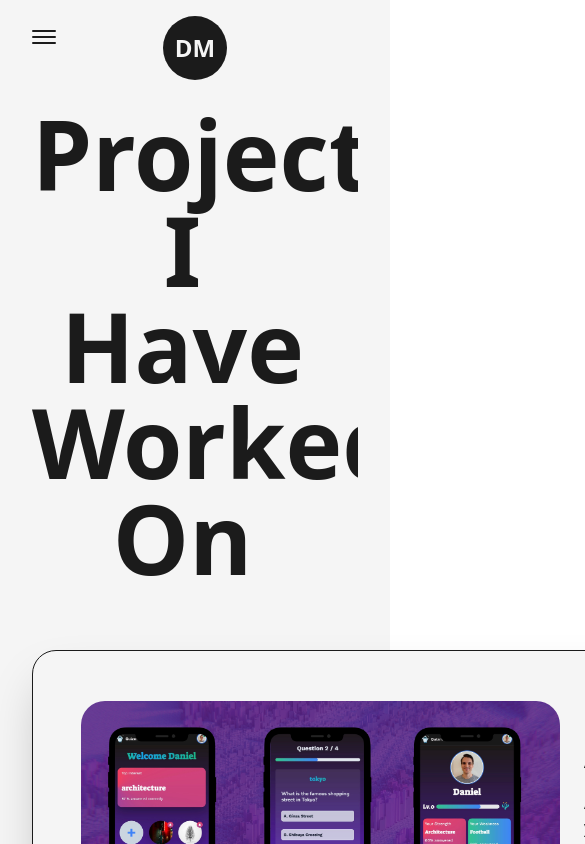
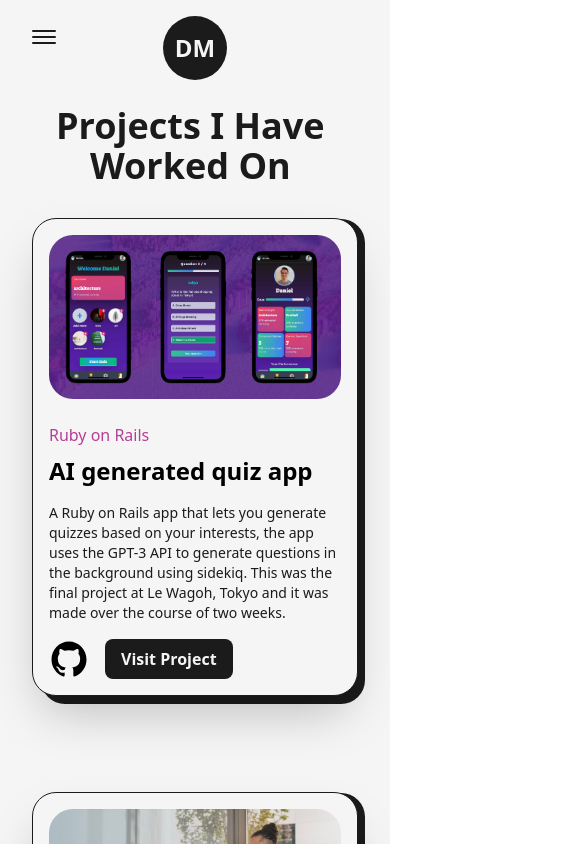
Before and after one commit to dmalmq/portfolio, a Next.js app: page /projects in a window 390 px wide. Shown: the top 844 px of the page, 585 px wide, since content can reach past the window. Built offline with nearby package versions, Linux system fonts and the light colour scheme.

Commit message:
finished making the rest of the pages reactive and added a page transistion effect

```diff
--- a/src/components/LiIcon.tsx
+++ b/src/components/LiIcon.tsx
@@ -13,7 +13,12 @@ const LiIcon: React.FC<LiIconProps> = ({ reference }) => {
 
   return (
     <figure className="absolute left-0 stroke-dark dark:stroke-light">
-      <svg className="-rotate-90" width="75" height="75" viewBox="0 0 100 100">
+      <svg
+        className="-rotate-90 md:h-[60px] md:w-[60px] xs:h-[40px] xs:w-[40px]"
+        width="75"
+        height="75"
+        viewBox="0 0 100 100"
+      >
         <circle
           cx="75"
           cy="50"
--- /dev/null
+++ b/src/components/TransitionEffect.tsx
@@ -0,0 +1,30 @@
+import React from "react";
+import { motion } from "framer-motion";
+
+const TransitionEffect = () => {
+  return (
+    <>
+      <motion.div
+        className="fixed bottom-0 right-full top-0 z-30 h-screen w-screen bg-primary"
+        initial={{ x: "100%", width: "100%" }}
+        animate={{ x: "0", width: "0%" }}
+        exit={{ x: ["0%", "100%"], width: ["0%", "100%"] }}
+        transition={{ duration: 0.8, ease: "easeInOut" }}
+      />
+      <motion.div
+        className="fixed bottom-0 right-full top-0 z-20 h-screen w-screen bg-light"
+        initial={{ x: "100%", width: "100%" }}
+        animate={{ x: "0", width: "0%" }}
+        transition={{ delay: 0.2, duration: 0.8, ease: "easeInOut" }}
+      />
+      <motion.div
+        className="fixed bottom-0 right-full top-0 z-10 h-screen w-screen bg-dark"
+        initial={{ x: "100%", width: "100%" }}
+        animate={{ x: "0", width: "0%" }}
+        transition={{ delay: 0.4, duration: 0.8, ease: "easeInOut" }}
+      />
+    </>
+  );
+};
+
+export default TransitionEffect;
--- a/src/pages/_app.tsx
+++ b/src/pages/_app.tsx
@@ -3,6 +3,8 @@ import "Y/styles/globals.css";
 import Head from "next/head";
 import Navbar from "Y/components/Navbar";
 import Footer from "Y/components/Footer";
+import { AnimatePresence } from "framer-motion";
+import { useRouter } from "next/router";
 
 interface MontserratOptions {
   subsets: string[];
@@ -25,6 +27,7 @@ const montserrat: Montserrat = new Montserrat({
 });
 
 const MyApp: AppType = ({ Component, pageProps }) => {
+  const router = useRouter();
   return (
     <>
       <Head>
@@ -36,7 +39,9 @@ const MyApp: AppType = ({ Component, pageProps }) => {
         className={`${montserrat.variable} min-h-screen w-full bg-light font-mont dark:bg-dark`}
       >
         <Navbar />
-        <Component {...pageProps} />
+        <AnimatePresence mode="wait">
+          <Component key={router.asPath} {...pageProps} />
+        </AnimatePresence>
         <Footer />
       </main>
     </>
--- a/src/pages/about.tsx
+++ b/src/pages/about.tsx
@@ -5,6 +5,7 @@ import AnimateText from "../components/AnimatedText";
 import Image from "next/image";
 import profilePic from "../../public/images/avatar.png";
 import Skills from "../components/Skills";
+import TransitionEffect from "../components/TransitionEffect";
 
 const About = () => {
   return (
@@ -16,6 +17,7 @@ const About = () => {
           content="software developer ruby rails typescript tokyo"
         />
       </Head>
+      <TransitionEffect />
       <main className="flex w-full items-center justify-center">
         <Layout className="pt-16">
           <AnimateText
--- a/src/pages/background.tsx
+++ b/src/pages/background.tsx
@@ -3,17 +3,19 @@ import Head from "next/head";
 import Layout from "../components/Layout";
 import Experience from "../components/Experience";
 import Education from "../components/Education";
+import TransitionEffect from "../components/TransitionEffect";
 
 const background = () => {
   return (
     <>
       <Head>
-        <title>Portfolio | About Page</title>
+        <title>Portfolio | Background</title>
         <meta
           name="description"
-          content="software developer ruby rails typescript tokyo"
+          content="software developer background engineer sweden typescript tokyo"
         />
       </Head>
+      <TransitionEffect />
       <main className="flex w-full items-center justify-center">
         <Layout className="mt-0 pt-16">
           <Experience />
--- a/src/pages/index.tsx
+++ b/src/pages/index.tsx
@@ -5,13 +5,19 @@ import Link from "next/link";
 import profilePic from "../../public/images/profile.png";
 import AnimatedText from "../components/AnimatedText";
 import { LinkArrow } from "../components/Icons";
+import TransitionEffect from "../components/TransitionEffect";
 
 export default function Home() {
   return (
     <>
       <Head>
         <title>Daniel Malmqvists Portfolio</title>
+        <meta
+          name="description"
+          content="software developer ruby rails typescript go react tailwind tokyo"
+        />
       </Head>
+      <TransitionEffect />
       <main className="flex min-h-screen w-full items-center text-dark dark:text-light">
         <Layout className="pt-0 md:pt-16 sm:pt-8">
           <div className="flex w-full items-center justify-between lg:flex-col">
--- a/src/pages/projects.tsx
+++ b/src/pages/projects.tsx
@@ -5,6 +5,7 @@ import AnimatedText from "../components/AnimatedText";
 import Link from "next/link";
 import Image from "next/image";
 import { GithubIcon } from "Y/components/Icons";
+import TransitionEffect from "../components/TransitionEffect";
 
 interface FeaturedProjectProps {
   type: string;
@@ -32,12 +33,12 @@ const FeaturedProject: React.FC<FeaturedProjectProps> = ({
   github,
 }) => {
   return (
-    <article className="relative flex w-full items-center justify-between rounded-3xl rounded-br-2xl border border-solid border-dark bg-light p-12 shadow-2xl dark:border-light dark:bg-dark">
-      <div className="absolute -right-3 top-0 -z-10 h-[103%] w-[101%] rounded-[2.5rem] rounded-br-3xl bg-dark dark:bg-light" />
+    <article className="relative flex w-full items-center justify-between rounded-3xl rounded-br-2xl border border-solid border-dark bg-light p-12 shadow-2xl dark:border-light dark:bg-dark lg:flex-col lg:p-8 xs:rounded-br-3xl xs:p-4">
+      <div className="xm:rounded-2xl absolute -right-3 top-0 -z-10 h-[103%] w-[101%] rounded-[2.5rem] rounded-br-3xl bg-dark dark:bg-light xs:-right-2 xs:h-[102%] xs:w-full xs:rounded-[1.5rem]" />
       <Link
         href={link}
         target="_blank"
-        className="w-1/2 cursor-pointer overflow-hidden rounded-lg"
+        className="w-1/2 cursor-pointer overflow-hidden rounded-lg lg:w-full"
       >
         <Image
           src={img}
@@ -50,8 +51,8 @@ const FeaturedProject: React.FC<FeaturedProjectProps> = ({
         />
       </Link>
 
-      <div className="flex w-1/2 flex-col items-start justify-between pl-6">
-        <span className="text-xl font-medium text-primary dark:text-primaryDark">
+      <div className="flex w-1/2 flex-col items-start justify-between pl-6 lg:w-full lg:pl-0 lg:pt-6">
+        <span className="text-xl font-medium text-primary dark:text-primaryDark xs:text-base">
           {type}
         </span>
         <Link
@@ -59,11 +60,13 @@ const FeaturedProject: React.FC<FeaturedProjectProps> = ({
           target="_blank"
           className="underline-offset-2 hover:underline"
         >
-          <h2 className="my-2 w-full text-left text-4xl font-bold dark:text-light">
+          <h2 className="my-2 w-full text-left text-4xl font-bold dark:text-light sm:text-2xl">
             {title}
           </h2>
         </Link>
-        <p className="my-2 font-medium text-dark dark:text-light">{summary}</p>
+        <p className="my-2 font-medium text-dark dark:text-light sm:text-sm">
+          {summary}
+        </p>
         <div className="mt-2 flex items-center">
           <Link href={github} target="_blank" className="w-10 dark:text-light">
             <GithubIcon />
@@ -71,7 +74,7 @@ const FeaturedProject: React.FC<FeaturedProjectProps> = ({
           <Link
             href={link}
             target="_blank"
-            className="ml-4 rounded-lg bg-dark p-2 px-6 text-lg font-semibold text-light dark:bg-light dark:text-dark"
+            className="ml-4 rounded-lg bg-dark p-2 px-6 text-lg font-semibold text-light dark:bg-light dark:text-dark sm:px-4 sm:text-base"
           >
             Visit Project
           </Link>
@@ -89,8 +92,8 @@ const FeaturedProject: React.FC<FeaturedProjectProps> = ({
 //   github,
 // }) => {
 //   return (
-//     <article className="flex relative flex-col justify-center items-center p-6 w-full rounded-2xl border border-solid border-dark bg-light dark:border-light dark:bg-dark">
-//       <div className="absolute -right-3 top-0 -z-10 h-[103%] w-[101%] rounded-[2rem] rounded-br-3xl bg-dark dark:bg-light" />
+//     <article className="flex relative flex-col justify-center items-center p-6 w-full rounded-2xl border border-solid border-dark bg-light xs:p-4 dark:border-light dark:bg-dark">
+//       <div className="absolute -right-3 top-0 -z-10 h-[103%] w-[101%] rounded-[2rem] rounded-br-3xl bg-dark dark:bg-light md:-right-2 md:w-[101%] xs:h-[102%] xs:rounded-[1.5rem]" />
 //       <Link
 //         href={link}
 //         target="_blank"
@@ -105,24 +108,24 @@ const FeaturedProject: React.FC<FeaturedProjectProps> = ({
 //         />
 //       </Link>
 //       <div className="flex flex-col justify-between items-start w-full">
-//         <span className="text-xl font-medium text-primary dark:text-primaryDark">{type}</span>
+//         <span className="text-xl font-medium md:text-base lg:text-lg text-primary dark:text-primaryDark">{type}</span>
 //         <Link
 //           href={link}
 //           target="_blank"
 //           className="hover:underline underline-offset-2"
 //         >
-//           <h2 className="my-2 w-full text-3xl font-bold text-left">{title}</h2>
+//           <h2 className="my-2 w-full text-3xl font-bold text-left lg:text-2xl">{title}</h2>
 //         </Link>
 //         <div className="flex justify-between mt-2 w-full item-center">
 //           <Link
 //             href={link}
 //             target="_blank"
-//             className="ml-4 text-lg font-semibold dark:bg-light dark:text-dark"
+//             className="ml-4 text-lg font-semibold md:text-base dark:bg-light dark:text-dark"
 //           >
 //             Visit Project
 //           </Link>
 //           <div className="flex items-center mt-2">
-//             <Link href={github} target="_blank" className="w-10 dark:text-light">
+//             <Link href={github} target="_blank" className="w-8 md:w-6 dark:text-light">
 //               <GithubIcon />
 //             </Link>
 //           </div>
@@ -132,6 +135,7 @@ const FeaturedProject: React.FC<FeaturedProjectProps> = ({
 //   );
 // };
 
+// for smaller projects use sm:col-span-12
 const projects = () => {
   return (
     <>
@@ -142,11 +146,15 @@ const projects = () => {
           content="software developer projects ruby rails typescript tokyo"
         />
       </Head>
+      <TransitionEffect />
       <main className="mb-16 flex w-full flex-col items-center justify-center">
         <Layout className="pt-16">
-          <AnimatedText text="Projects I have worked on" className="mb-16" />
+          <AnimatedText
+            text="Projects I have worked on"
+            className="mb-16 lg:!text-7xl sm:!mb-8 sm:!text-6xl xs:!text-4xl"
+          />
 
-          <div className="grid grid-cols-12 gap-24 gap-y-32">
+          <div className="grid grid-cols-12 gap-24 gap-y-32 xl:gap-x-16 lg:gap-x-8 md:gap-y-24 sm:gap-x-0">
             <div className="col-span-12">
               <FeaturedProject
                 title="AI generated quiz app"
--- a/tailwind.config.ts
+++ b/tailwind.config.ts
@@ -28,17 +28,18 @@ export default {
           "repeating-radial-gradient(rgba(0, 0, 0, 0.4) 2px,#f5f5f5 5px, #f5f5f5 80px);",
         circularDarkLg:
           "repeating-radial-gradient(rgba(255, 255, 255, 0.4) 2px,#1b1b1b 8px, #1b1b1b 80px);",
+
         circularLightMd:
           "repeating-radial-gradient(rgba(0,0,0,0.4) 2px,#f5f5f5 5px,#f5f5f5 60px)",
 
         circularDarkMd:
-          "repeating-radial-gradient(rgba(255,255,255,0.5) 2px,#1b1b1b 8px,#1b1b1b 60px)",
+          "repeating-radial-gradient(rgba(255,255,255,0.5) 2px,#1b1b1b 6px,#1b1b1b 60px)",
 
         circularLightSm:
           "repeating-radial-gradient(rgba(0,0,0,0.4) 2px,#f5f5f5 5px,#f5f5f5 40px)",
 
         circularDarkSm:
-          "repeating-radial-gradient(rgba(255,255,255,0.5) 2px,#1b1b1b 8px,#1b1b1b 40px)",
+          "repeating-radial-gradient(rgba(255,255,255,0.5) 2px,#1b1b1b 4px,#1b1b1b 40px)",
       },
     },
     screens: {
```
Also changed, not shown: src/components/Education.tsx (+8 -8 lines), src/components/Experience.tsx (+8 -8 lines).
